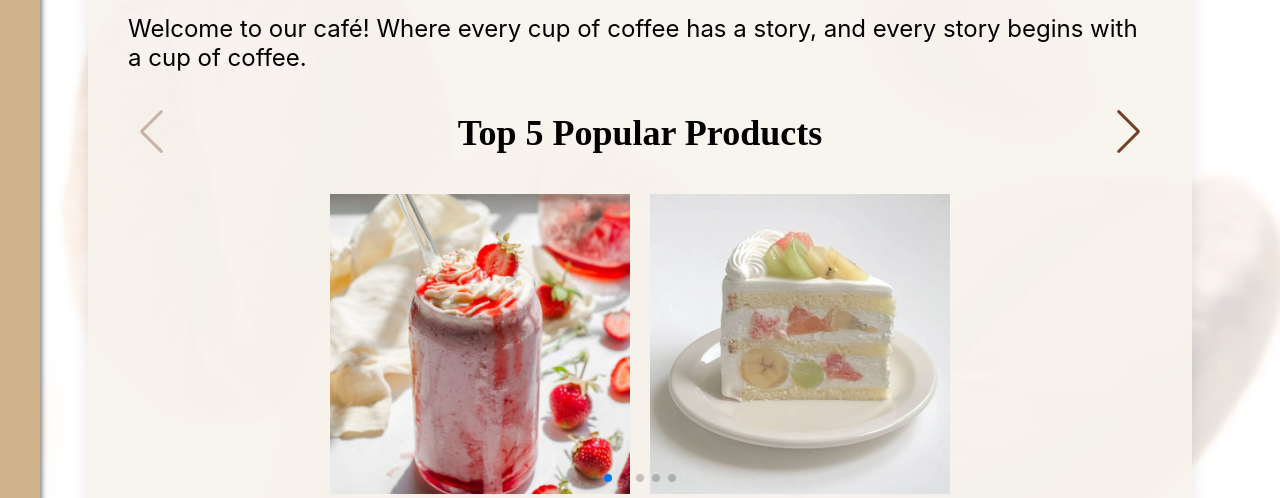
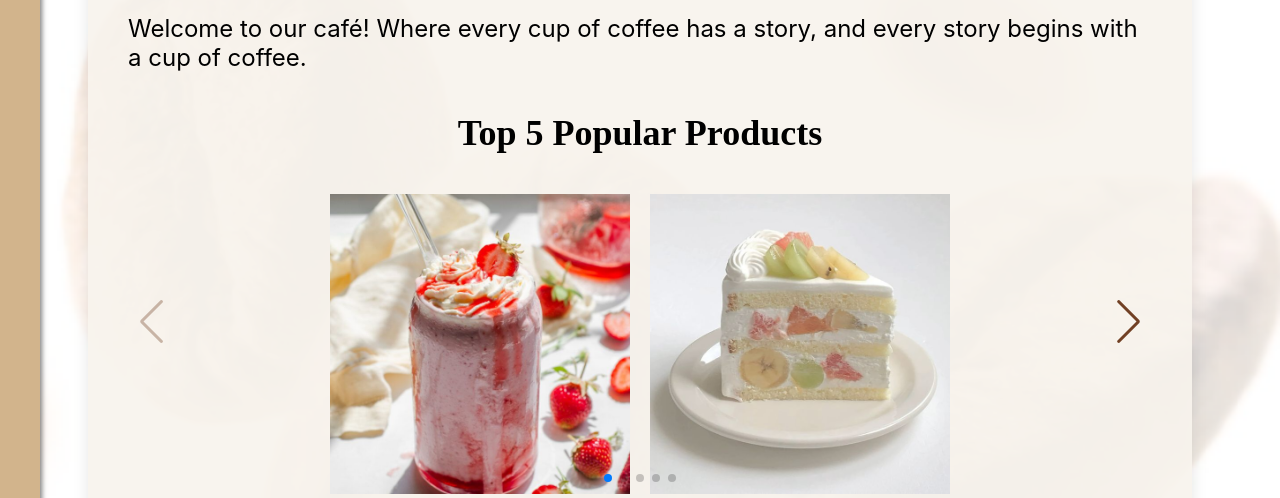
Before and after one commit to tahamoghaddam/CoffeeShop, a Django app: page /HexaCafe/home/ in a window 1280 px wide. Shown: the part 226-724 px from the top of the page. Run offline with Django 5.2, Linux system fonts and the light colour scheme.

Commit message:
final code of home page
Co-Authored-By: amirhpk <173356367+amirhpk@users.noreply.github.com>

```diff
--- a/HexaCafe/templates/home.html
+++ b/HexaCafe/templates/home.html
@@ -52,6 +52,7 @@
       width: 100%;
       height: 300px;
       margin-top: 20px;
+      position: relative; /* Make sure the container is relative */
     }
     .swiper-slide {
       display: flex;
```
